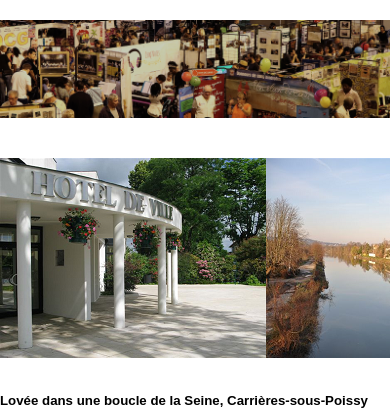
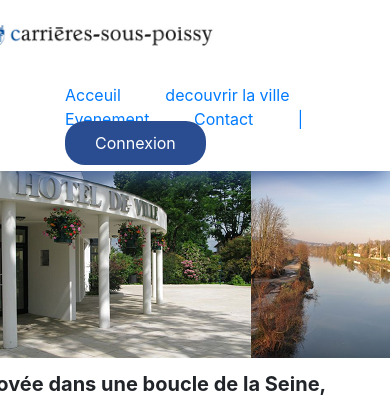
Before and after one commit to YOUSSEF-EL-GRYS-IPSSI/Project_final, a PHP site: page /App/View/info.html in a window 390 px wide; the page is wider, and only the part inside the window is pictured. Shown: the top 420 px of that part. Run offline with PHP 8.4, Linux system fonts and the light colour scheme.

Commit message:
mise a jours

```diff
--- a/App/View/info.html
+++ b/App/View/info.html
@@ -7,15 +7,13 @@
     <meta http-equiv="X-UA-Compatible" content="ie=edge">
     <link rel="stylesheet" type="text/css" href="../../public/css/style.css">
     <link href="https://fonts.googleapis.com/css?family=Lato:100,300,300i,400,400i" rel="stylesheet">
-    <script src="../../public/js/main.js"></script>
+    <link href="https://stackpath.bootstrapcdn.com/bootstrap/4.3.1/css/bootstrap.min.css" rel="stylesheet">
     <title>Carriere Sous Poissy</title>
-    <style>
-        .bigSlider {
-            text-align: center;
-        }
-    </style>
 </head>
 <body>
+<header>
+    <h1>hello </h1>
+</header>
 <header>
     <nav>
         <div class="row flexOne">
@@ -33,7 +31,7 @@
         </div>
 
     </nav>
-
+   <div style="color: red; width: 250px " class="burger"><i class="fa fa-bars" aria-hidden="true"></i></div>
 </header>
 <section>
     <div style="max-width:100%">
--- a/public/css/style.css
+++ b/public/css/style.css
@@ -177,7 +177,9 @@
 
 @media only screen and (max-width: 1000px) {
     /* For desktop: */
-    header{display: none}
+    header{
+        width: 100%;
+    }
     /*.col-1 {width: 8.33%;}*/
     /*.col-2 {width: 16.66%;}*/
     /*.col-3 {width: 25%;}*/
```
